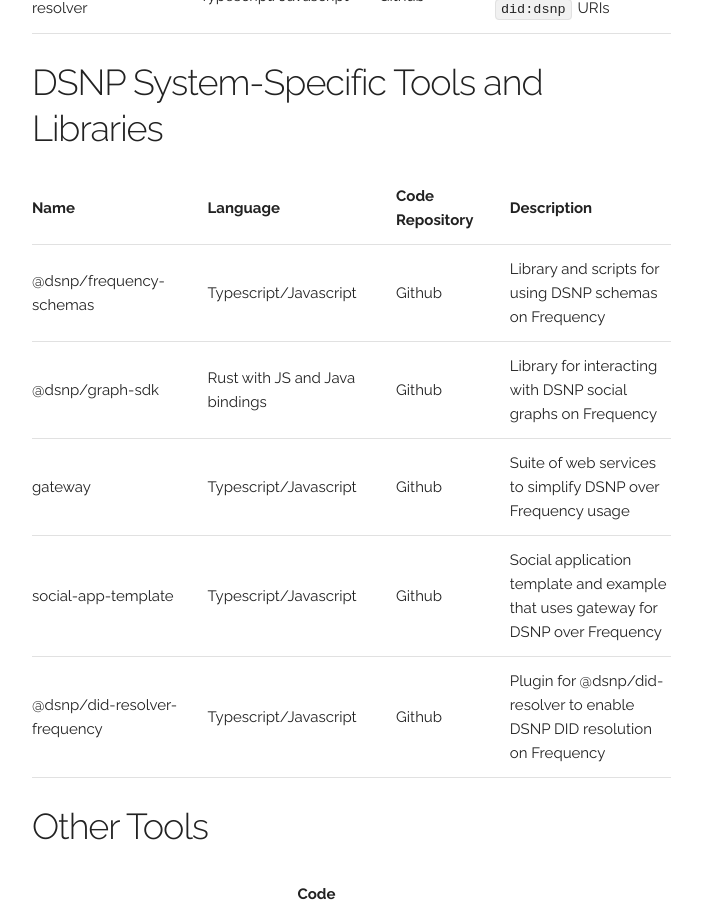
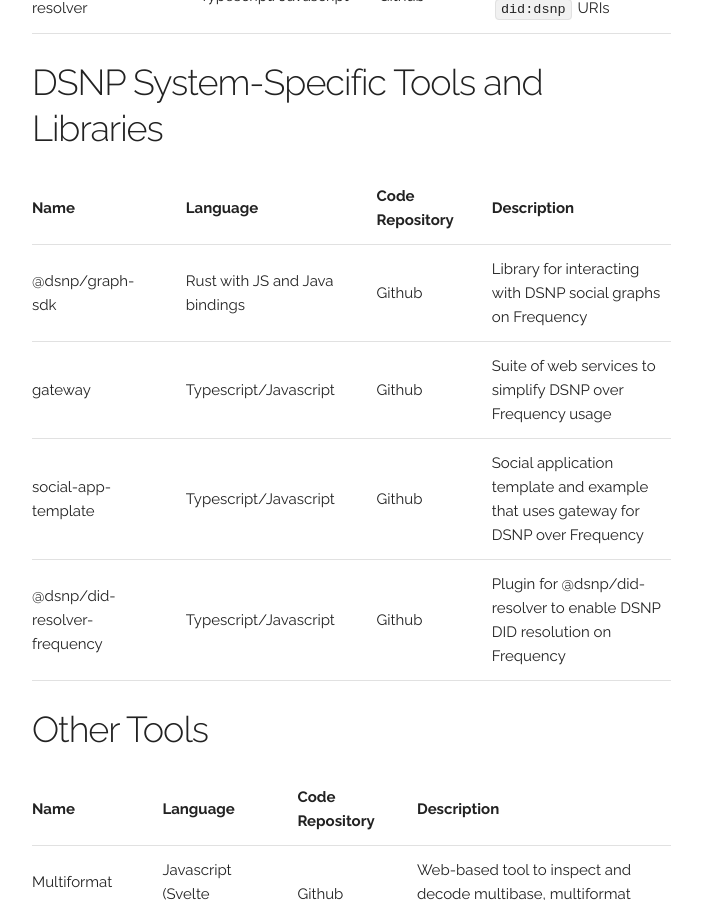
Before and after one commit to DSNP-org/dsnp-web, a Jekyll site: the page built from about/software.md, in a window 1280 px wide and 900 px high, scrolled down 1305 px. Shown: the whole window, without its empty margins (160-862 px from the left). Built offline with Jekyll 4.4.1, drawn with Linux system fonts in a browser that asks for light colours; comment, search, counter and statistics services are not loaded.

Commit message:
Update software.md to remove Frequency Schemas (#6)

```diff
--- a/about/software.md
+++ b/about/software.md
@@ -28,7 +28,6 @@
 
 | Name | Language | Code Repository | Description |
 | --- | --- | --- | --- |
-| @dsnp/frequency-schemas | Typescript/Javascript | [Github](https://github.com/LibertyDSNP/frequency-schemas) | Library and scripts for using DSNP schemas on [Frequency](https://frequency.xyz) |
 | [@dsnp/graph-sdk](https://www.npmjs.com/package/@dsnp/graph-sdk) | Rust with JS and Java bindings | [Github](https://github.com/ProjectLibertyLabs/graph-sdk) | Library for interacting with DSNP social graphs on Frequency |
 | [gateway](https://projectlibertylabs.github.io/gateway) | Typescript/Javascript | [Github](https://github.com/ProjectLibertyLabs/gateway) | Suite of web services to simplify DSNP over Frequency usage |
 | social-app-template | Typescript/Javascript | [Github](https://github.com/ProjectLibertyLabs/social-app-template) | Social application template and example that uses gateway for DSNP over Frequency |
```
